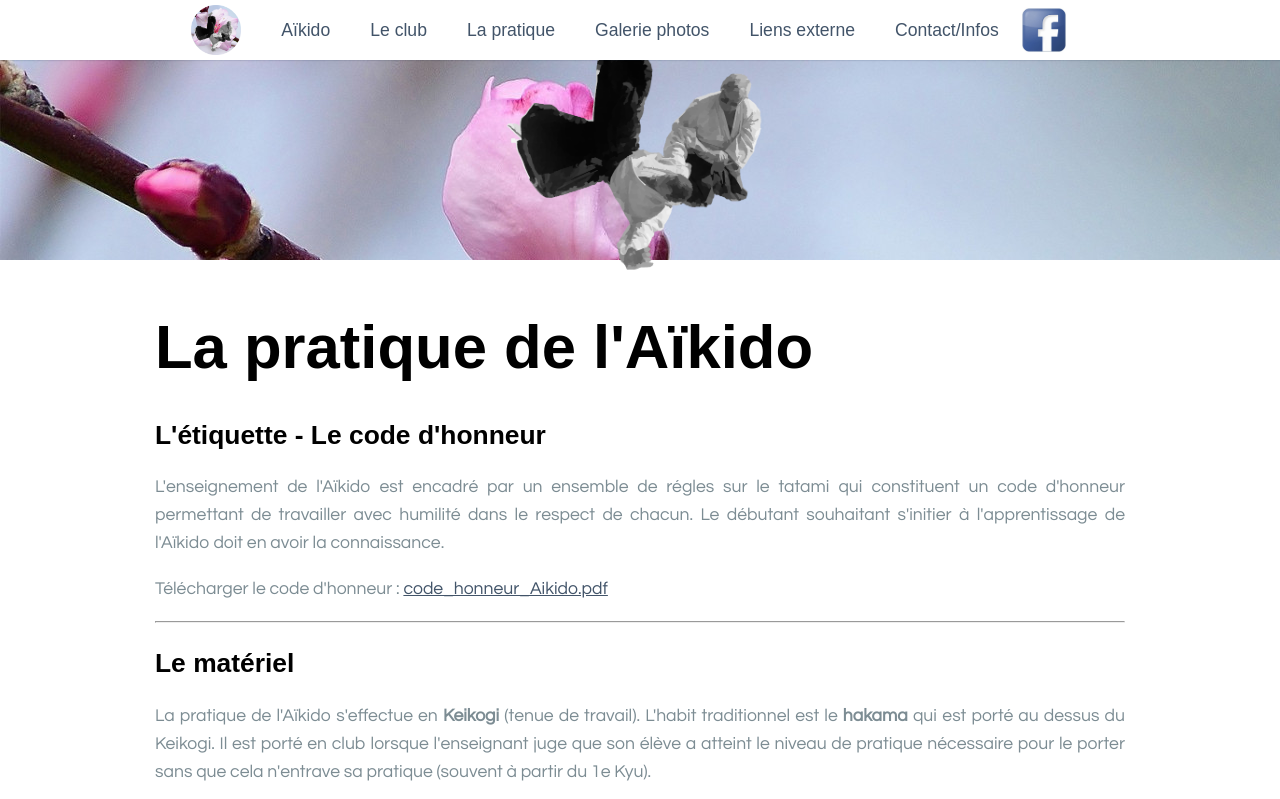
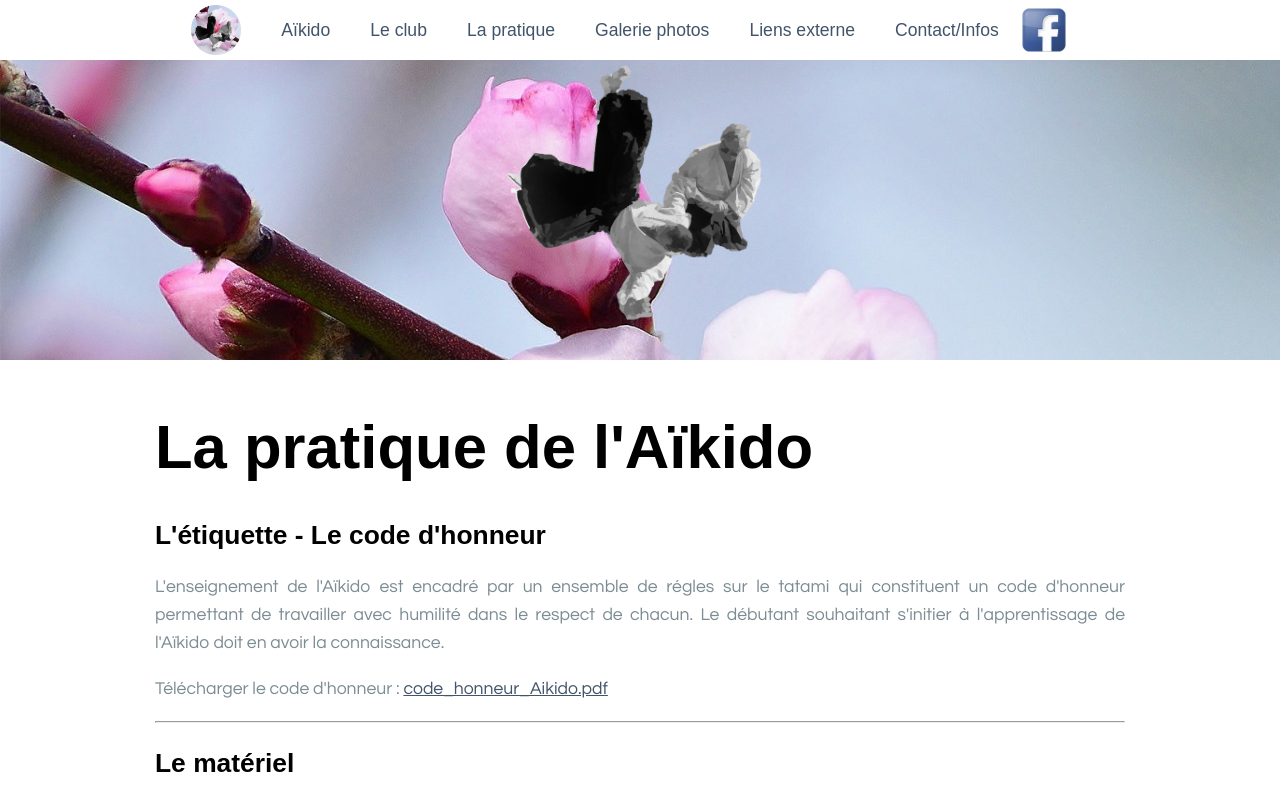
Before and after one commit to aikidokai-sakura/webSite, a plain HTML site: page pratique/index.html in a window 1280 px wide. Shown: the top 799 px of the page. Drawn offline with Linux system fonts and the light colour scheme; a web font is replaced by a local one.

Commit message:
initial webSite: Test5

```diff
--- a/assets/css/styles.css
+++ b/assets/css/styles.css
@@ -1,7 +1,7 @@
 @charset "UTF-8";
 *, *::before, *::after { -webkit-box-sizing: border-box; -moz-box-sizing: border-box; box-sizing: border-box; }
 
-#accueil { display: flex; flex-direction: column; justify-content: center; align-items: center; background: #F5D8D8; background-image: url("/webSite/assets/images/Background2.jpg"); height: 25vh; -moz-box-shadow: none; -webkit-box-shadow: none; box-shadow: none; }
+#accueil { display: flex; flex-direction: column; justify-content: center; align-items: center; background: #F5D8D8; background-image: url("/webSite/assets/images/Background2.jpg"); /*height: 25vh;*/ height: 300px; /*top: 200px;*/ position: relative; /*  -moz-box-shadow:none;   -webkit-box-shadow: none;   box-shadow:none;*/ }
 
 #TITLE { color: #000000; font-size: 4em; text-align: center; margin-top: 50px; margin-bottom: 50px; font-weight: 600; }
 
@@ -14,7 +14,7 @@
 /******************/
 /*General settings*/
 /******************/
-body { margin: 0; margin-top: 60px; color: #7C8C93; font-family: Century Gothic, Tahoma, sans-serif; font-size: 1.1em; line-height: 1.6; -webkit-font-smoothing: antialiased; }
+body { margin: 0; /*margin-top:60px;*/ color: #7C8C93; font-family: Century Gothic, Tahoma, sans-serif; font-size: 1.1em; line-height: 1.6; -webkit-font-smoothing: antialiased; }
 
 h1, h2, h3 { font-weight: 600; /*color: $heading-font-color;*/ font-family: "Muli", sans-serif; line-height: 1.5; }
 
@@ -46,7 +46,7 @@ iframe { margin: 20px; width: 100%; /*height:100%;*/ padding: 20px; }
 
 #logo img { width: 50px; margin: 0; padding: 0; }
 
-#bandeau { display: flex; flex-direction: row; justify-content: center; align-items: center; position: fixed; top: 0; /*left: 0;*/ background: #fff; width: 100%; z-index: 2; border-bottom: 1px solid white; box-shadow: 0px 1px 1px RGBA(4, 25, 54, 0.1); }
+#bandeau { /*position: relative;*/ display: flex; flex-direction: row; justify-content: center; align-items: center; /*position: fixed;*/ top: 0; /*left: 0;*/ background: #fff; width: 100%; z-index: 2; border-bottom: 1px solid white; box-shadow: 0px 1px 1px RGBA(4, 25, 54, 0.1); }
 #bandeau nav { /*float: center;*/ max-width: 800px; /*margin: auto;*/ }
 #bandeau nav ul { margin: 0; padding: 0; list-style: none; }
 #bandeau nav ul li { float: left; position: relative; }
--- a/feed.xml
+++ b/feed.xml
@@ -1 +1 @@
-<?xml version="1.0" encoding="utf-8"?><feed xmlns="http://www.w3.org/2005/Atom" ><generator uri="https://jekyllrb.com/" version="3.8.5">Jekyll</generator><link href="https://aikidokai-sakura.github.io/webSite/feed.xml" rel="self" type="application/atom+xml" /><link href="https://aikidokai-sakura.github.io/webSite/" rel="alternate" type="text/html" /><updated>2022-02-22T16:33:00+01:00</updated><id>https://aikidokai-sakura.github.io/webSite/feed.xml</id><title type="html">Aïkido-kai Sakura Gréasque</title><subtitle>Un club ou il fait bon apprendre l'aïkido.</subtitle></feed>
+<?xml version="1.0" encoding="utf-8"?><feed xmlns="http://www.w3.org/2005/Atom" ><generator uri="https://jekyllrb.com/" version="3.8.5">Jekyll</generator><link href="https://aikidokai-sakura.github.io/webSite/feed.xml" rel="self" type="application/atom+xml" /><link href="https://aikidokai-sakura.github.io/webSite/" rel="alternate" type="text/html" /><updated>2022-02-22T17:50:25+01:00</updated><id>https://aikidokai-sakura.github.io/webSite/feed.xml</id><title type="html">Aïkido-kai Sakura Gréasque</title><subtitle>Un club ou il fait bon apprendre l'aïkido.</subtitle></feed>
--- a/pratique/index.html
+++ b/pratique/index.html
@@ -58,16 +58,16 @@
 			</a>
 		</div>
 	</div>
-</header>
-
-
-
-    <div id="accueil">
+	 <div id="accueil">
       <div id="TITLE">
           <!-- Aïkido-kai Sakura Gréasque -->
           <img src="/webSite/assets/images/Aikidoka.png" alt="Aikido" />
       </div>
     </div>
+</header>
+
+
+
     <main>
 		<h1>La pratique de l'Aïkido</h1>
 		<article>
```
Also changed, not shown: 404.html (+6 -0 lines), aikido/index.html (+5 -5 lines), contact/index.html (+5 -5 lines), galerie/index.html (+5 -5 lines), index.html (+4 -5 lines), leclub/index.html (+5 -5 lines), liens/index.html (+5 -5 lines).
